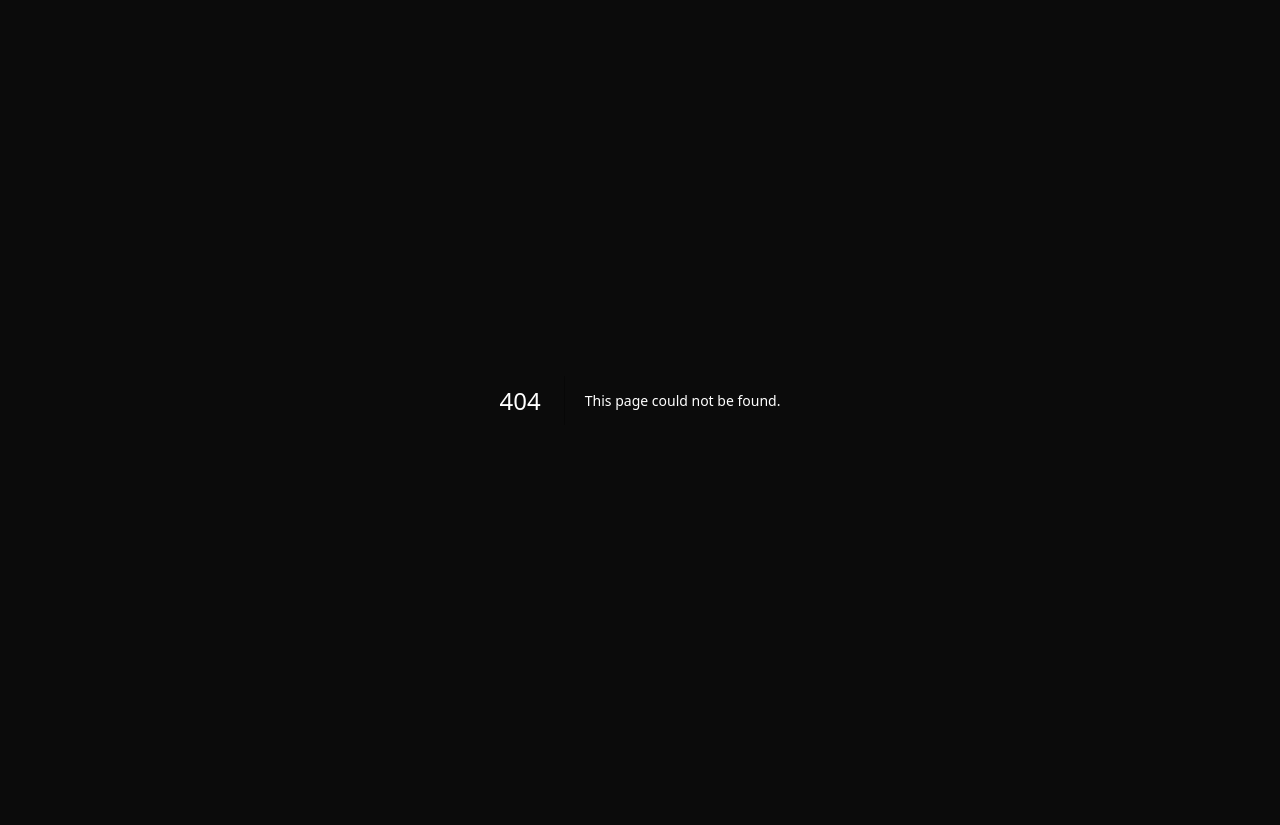
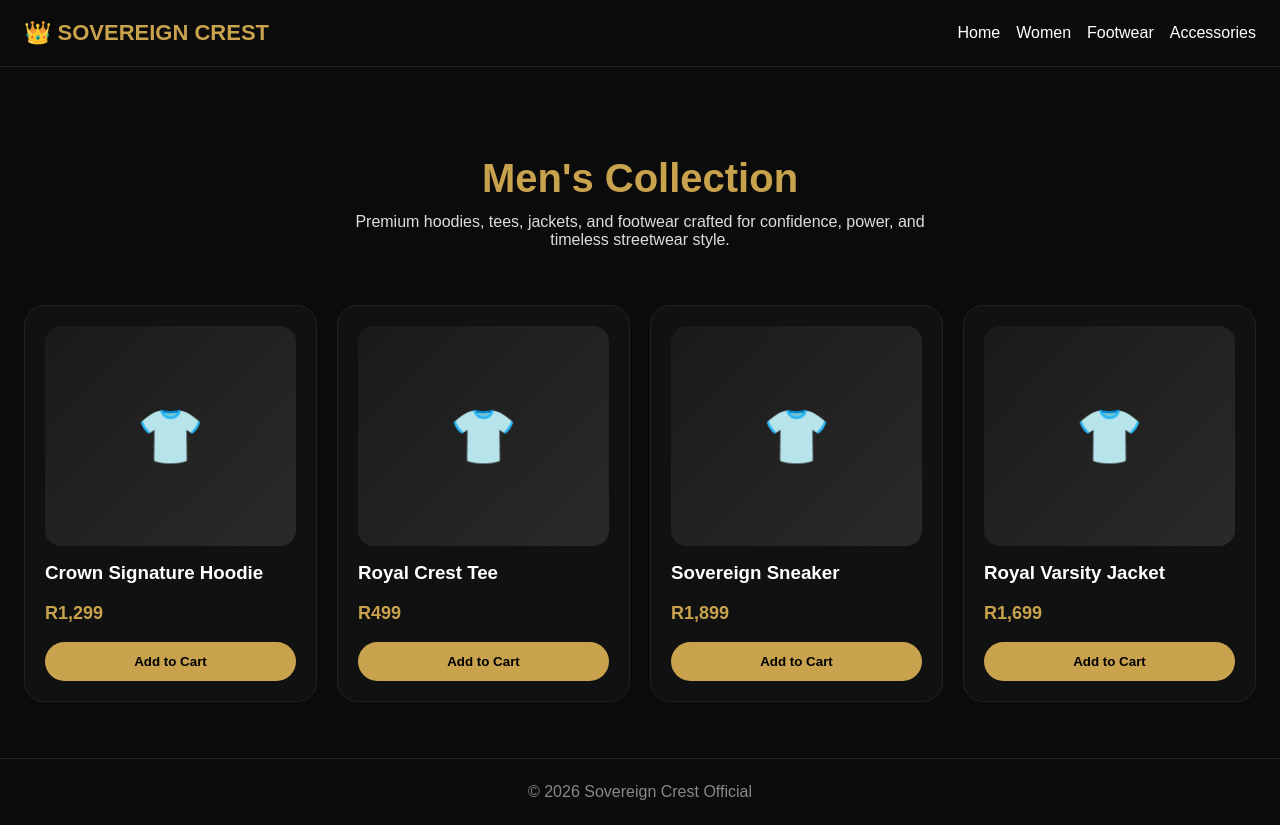
Before and after one commit to Sandile334699/sovereign-crest-store, a Next.js app: page /men in a window 1280 px wide. Before the commit this address had no page. Before the commit the page ends 800 px from the top, so only its background shows below. Built offline with nearby package versions, Linux system fonts and the light colour scheme.

Commit message:
Create MenPage component for men's clothing collection
This file implements the MenPage component, displaying a collection of men's clothing products with a header, hero section, product listings, and footer.

```diff
--- /dev/null
+++ b/app/men/page.tsx
@@ -0,0 +1,117 @@
+import Link from 'next/link';
+
+export default function MenPage() {
+  const products = [
+    { name: 'Crown Signature Hoodie', price: 'R1,299' },
+    { name: 'Royal Crest Tee', price: 'R499' },
+    { name: 'Sovereign Sneaker', price: 'R1,899' },
+    { name: 'Royal Varsity Jacket', price: 'R1,699' },
+  ];
+
+  return (
+    <main style={{ background: '#0B0B0B', color: 'white', minHeight: '100vh', fontFamily: 'Arial' }}>
+      {/* Header */}
+      <header
+        style={{
+          display: 'flex',
+          justifyContent: 'space-between',
+          alignItems: 'center',
+          padding: '20px 24px',
+          borderBottom: '1px solid #222',
+        }}
+      >
+        <Link href="/" style={{ color: '#C8A24D', textDecoration: 'none', fontWeight: 'bold', fontSize: 22 }}>
+          👑 SOVEREIGN CREST
+        </Link>
+
+        <nav style={{ display: 'flex', gap: 16 }}>
+          <Link href="/" style={{ color: 'white', textDecoration: 'none' }}>Home</Link>
+          <Link href="/women" style={{ color: 'white', textDecoration: 'none' }}>Women</Link>
+          <Link href="/footwear" style={{ color: 'white', textDecoration: 'none' }}>Footwear</Link>
+          <Link href="/accessories" style={{ color: 'white', textDecoration: 'none' }}>Accessories</Link>
+        </nav>
+      </header>
+
+      {/* Hero */}
+      <section style={{ padding: '56px 24px', textAlign: 'center' }}>
+        <h1 style={{ color: '#C8A24D', fontSize: 40, marginBottom: 12 }}>
+          Men's Collection
+        </h1>
+        <p style={{ color: '#ddd', maxWidth: 620, margin: '0 auto' }}>
+          Premium hoodies, tees, jackets, and footwear crafted for confidence,
+          power, and timeless streetwear style.
+        </p>
+      </section>
+
+      {/* Products */}
+      <section
+        style={{
+          padding: '0 24px 56px',
+          display: 'grid',
+          gridTemplateColumns: 'repeat(auto-fit, minmax(220px, 1fr))',
+          gap: 20,
+        }}
+      >
+        {products.map((p) => (
+          <div
+            key={p.name}
+            style={{
+              background: '#111',
+              border: '1px solid #222',
+              borderRadius: 20,
+              padding: 20,
+            }}
+          >
+            <div
+              style={{
+                height: 220,
+                borderRadius: 16,
+                background: 'linear-gradient(135deg,#1a1a1a,#2a2a2a)',
+                display: 'flex',
+                alignItems: 'center',
+                justifyContent: 'center',
+                fontSize: 54,
+                color: '#C8A24D',
+                marginBottom: 16,
+              }}
+            >
+              👕
+            </div>
+
+            <h3 style={{ marginTop: 0 }}>{p.name}</h3>
+            <p style={{ color: '#C8A24D', fontWeight: 'bold', fontSize: 18 }}>
+              {p.price}
+            </p>
+
+            <button
+              style={{
+                width: '100%',
+                background: '#C8A24D',
+                color: '#000',
+                border: 'none',
+                padding: '12px 16px',
+                borderRadius: 999,
+                fontWeight: 'bold',
+                cursor: 'pointer',
+              }}
+            >
+              Add to Cart
+            </button>
+          </div>
+        ))}
+      </section>
+
+      {/* Footer */}
+      <footer
+        style={{
+          borderTop: '1px solid #222',
+          padding: '24px',
+          textAlign: 'center',
+          color: '#888',
+        }}
+      >
+        © {new Date().getFullYear()} Sovereign Crest Official
+      </footer>
+    </main>
+  );
+}
```
